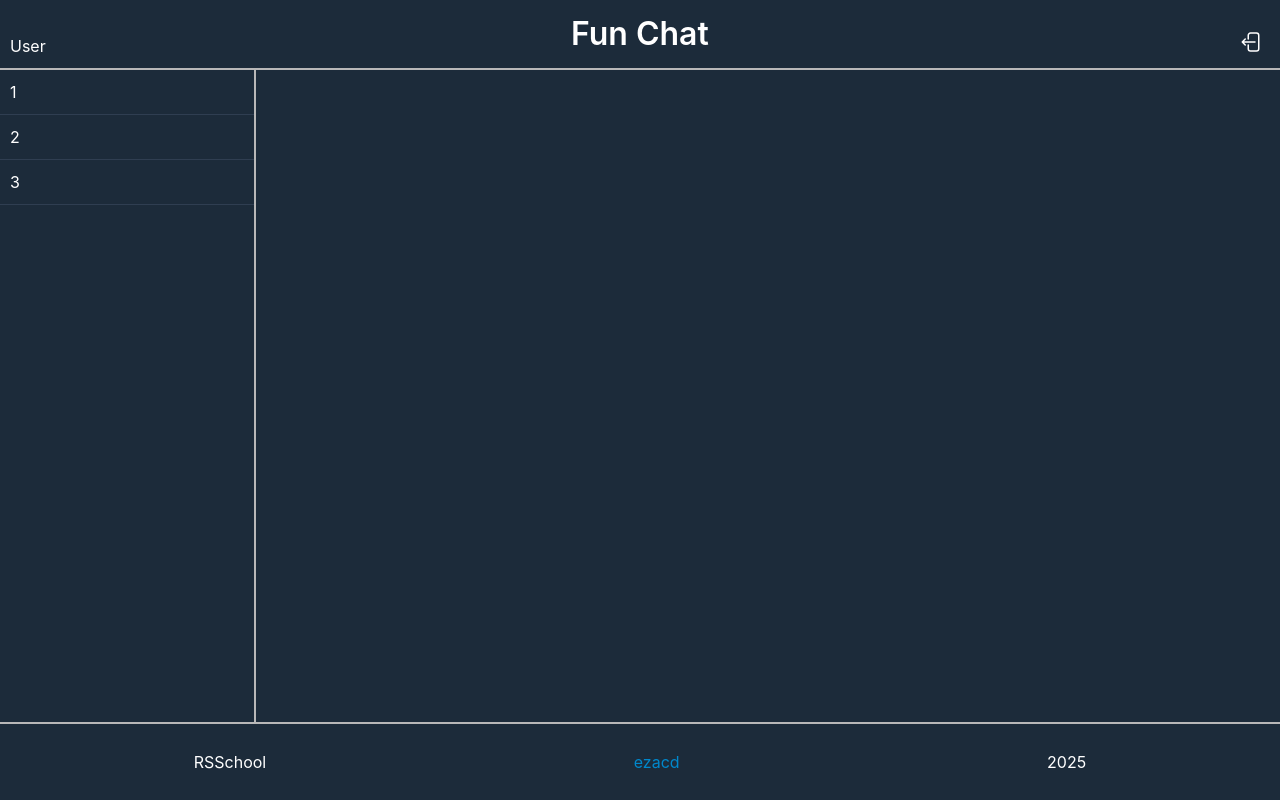
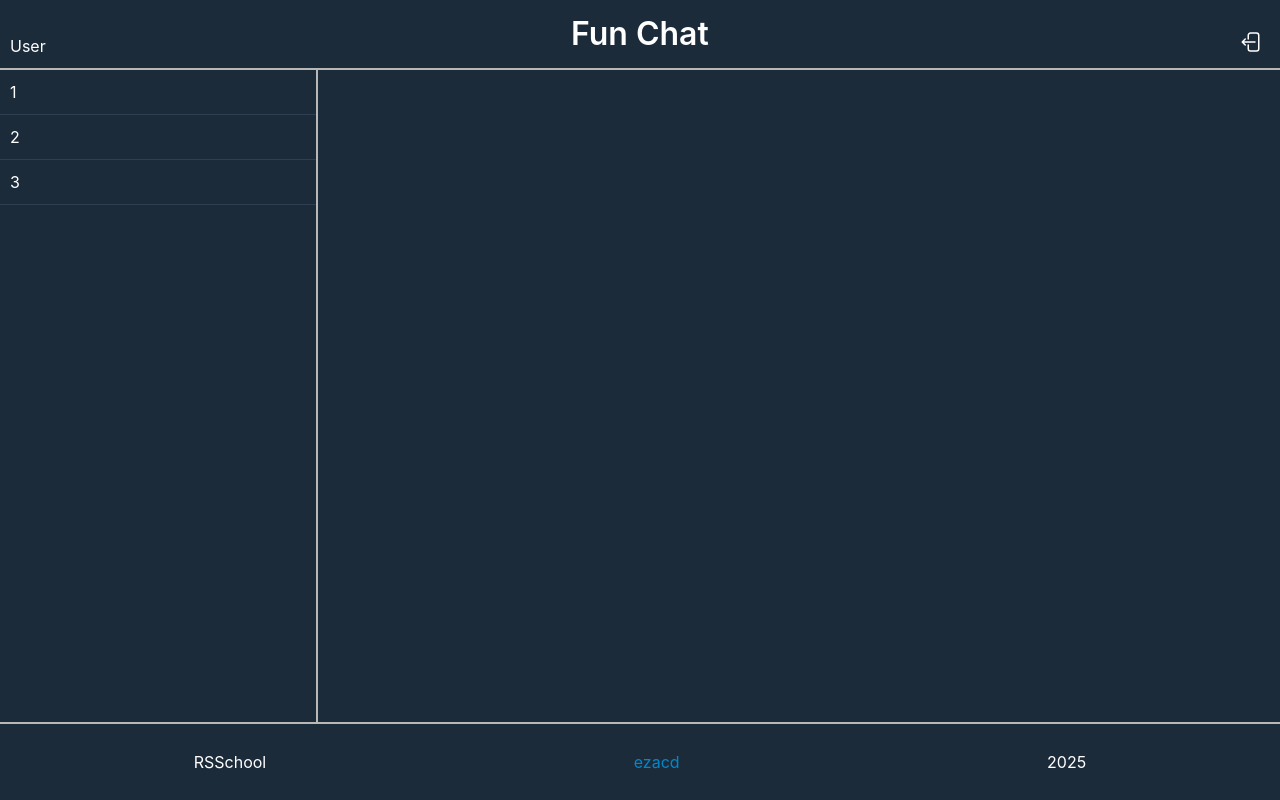
Before and after one commit to ezacd/fun-chat, a Next.js app in the folder frontend/chat-app/: page / in a window 1280 px wide. Built offline with nearby package versions, Linux system fonts and the light colour scheme.

Commit message:
refactor

```diff
--- a/frontend/chat-app/src/app/page.tsx
+++ b/frontend/chat-app/src/app/page.tsx
@@ -4,6 +4,7 @@ import Aside from '@/components/app/Aside';
 import styles from '../styles/page.module.css';
 import Header from '@/components/app/Header';
 import Footer from '@/components/app/Footer';
+import Chat from '@/components/app/Chat';
 
 export default function MainPage() {
   return (
@@ -17,7 +18,3 @@ export default function MainPage() {
     </div>
   );
 }
-
-function Chat() {
-  return <section className={styles.chatSection}></section>;
-}
--- /dev/null
+++ b/frontend/chat-app/src/components/app/Chat.tsx
@@ -0,0 +1,5 @@
+import styles from '../../styles/Chat.module.css';
+
+export default function Chat() {
+  return <section className={styles.chatSection}></section>;
+}
--- a/frontend/chat-app/src/styles/Aside.module.css
+++ b/frontend/chat-app/src/styles/Aside.module.css
@@ -2,7 +2,7 @@
   display: flex;
   flex-direction: column;
   border-right: 2px solid rgb(184, 184, 184);
-  width: 25vw;
+  width: 33vw;
   overflow-y: auto;
   overflow-x: hidden;
   box-sizing: border-box;
--- /dev/null
+++ b/frontend/chat-app/src/styles/Chat.module.css
@@ -0,0 +1,3 @@
+.chatSection {
+  width: 100%;
+}
--- a/frontend/chat-app/src/styles/page.module.css
+++ b/frontend/chat-app/src/styles/page.module.css
@@ -10,7 +10,3 @@
   flex-direction: row;
   height: 100%;
 }
-
-.chatSection {
-  width: 100%;
-}
```
